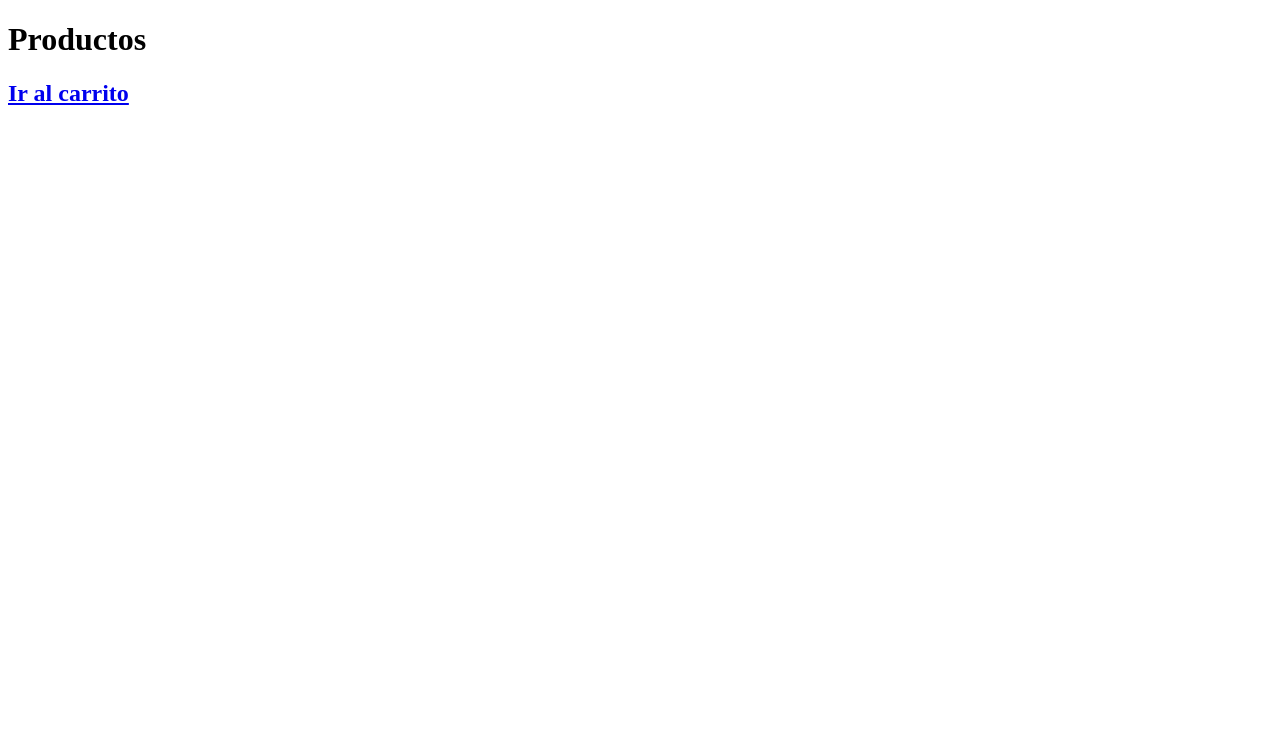
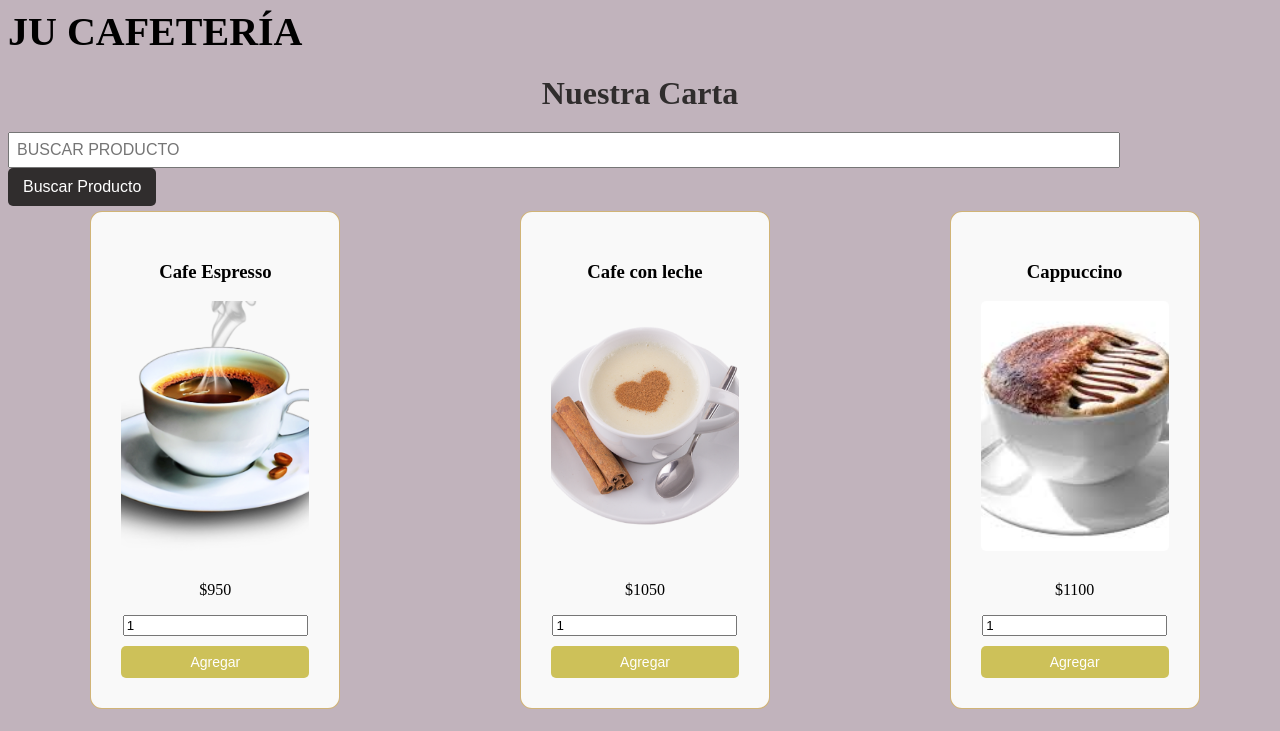
Before and after one commit to UrielSalguero/Entregable2-SalgueroUriel, a plain HTML site: page index.html in a window 1280 px wide. Shown: the top 731 px of the page. Drawn offline with Linux system fonts and the light colour scheme.

Commit message:
terminado

```diff
--- /dev/null
+++ b/css/style.css
@@ -0,0 +1,99 @@
+body{
+    background-color: #aa97a4b9;
+}
+
+h1{
+    font-size: 2.5em;
+    margin: 0;
+}
+
+h2{
+    font-size: 2em;
+    color: #302d2d;
+    margin: 20px 0;
+    text-align: center;
+}
+
+#busqueda-container {
+    display: flex;
+    justify-content: center;
+    align-items: center;
+    width: 100%;
+    margin: 50px auto;
+    text-align: center;
+}
+
+#busqueda{
+    padding: 7px;
+    font-size: 1em;
+    width: 88%;
+    margin-right: 10px;
+    box-sizing: border-box;
+    display: inline-block;
+}
+
+
+#buscar-producto{
+    padding: 10px 15px;
+    font-size: 1em;
+    background-color: #302d2d;
+    color: white;
+    border: none;
+    cursor: pointer;
+    display: inline-block;
+    text-align: center;
+    border-radius: 5px;
+}
+
+#buscar-producto:hover{
+    background-color: #b4d14d;
+}
+
+#contenedor-productos{
+    display: grid;
+    grid-template-columns: repeat(3, 1fr);
+    gap: 25px;
+    justify-items: center;
+    padding: 5px;
+    margin: 0;
+    width: 100%;
+}
+
+#contenedor-productos div{
+    width: 100%;
+    max-width: 250px;
+    height: auto;
+    border: 1px solid #af7b0a8a;
+    padding: 30px;
+    text-align: center;
+    border-radius: 12px;
+    background-color: #f9f9f9;
+    box-sizing: border-box;
+    margin: 0;
+}
+
+#contenedor-productos img{
+    width: 100%;
+    height: 250px;
+    object-fit: cover;
+    border-radius: 5px;
+    margin-bottom: 10px;
+}
+
+.productoAgregar{
+    background-color: #bdad1eb9;
+    color: white;
+    border: none;
+    padding: 8px 12px;
+    border-radius: 5px;
+    cursor: pointer;
+    transition: background-color 0.3s;
+    margin-top: 10px;
+    display: inline-block;
+    font-size: 14px;
+    width: 100%;
+}
+
+.productoAgregar:hover{
+    background-color: #b4d14d;
+}
--- a/index.html
+++ b/index.html
@@ -5,13 +5,16 @@
     <meta name="viewport" content="width=device-width, initial-scale=1.0">
     <!--JS-->
     <script defer src="./main.js"></script>
-    <title>Document</title>
+    <!--CSS-->
+    <link rel="stylesheet" href="./css/style.css">
+    <title>cafetería ju</title>
 </head>
 <body>
-    <h1>Productos</h1>
 
-    <section id="products-container">
+    <h1>JU CAFETERÍA</h1>
 
+    <h2>Nuestra Carta</h2>
+    <section id="contenedor-productos">
 
     </section>
 
--- a/main.js
+++ b/main.js
@@ -1,19 +1,84 @@
 const productos = [
-    {
-        id: 1, nombre: "Café Espresso", precio: 950, descripcion: "Café intenso y aromático, preparado con granos de calidad. Ideal para un impulso rápido."},
+    { id: 1, nombre: "Cafe Espresso", precio: 950, descripcion: "Café intenso y aromático, preparado con granos de calidad. Ideal para un impulso rápido.", imagen: "./img/cafeespresso.png" },
+    { id: 2, nombre: "Cafe con leche", precio: 1050, descripcion: "Un clásico irresistible, mezcla de café premium y leche espumada.", imagen: "./img/cafeleche.png" },
+    { id: 3, nombre: "Cappuccino", precio: 1100, descripcion: "Un delicioso cappuccino elaborado con un espresso de alta calidad, leche vaporizada y una generosa capa de espuma de leche. Aromatizado con un toque de canela o chocolate en polvo.", imagen: "./img/capu.png" },
+    { id: 4, nombre: "Latte de Caramelo Cremoso", precio: 1250, descripcion: "Doble shot de espresso con leche cremosa. Perfecta armonía para el gusto exigente.", imagen: "./img/latte.png" },
+    { id: 5, nombre: "Flat White Premium", precio: 1250, descripcion: "Café suave con un toque dulce de caramelo y leche espumosa que acaricia el paladar.", imagen: "./img/white.png" },
+    { id: 6, nombre: "Mocha de Chocolate Amargo", precio: 1350, descripcion: "Café y cacao oscuro se unen en una bebida indulgente y sofisticada.", imagen: "./img/moca.png" },
+    { id: 7, nombre: "Affogato de Vainilla", precio: 1375, descripcion: "Helado de vainilla sumergido en espresso caliente, un postre y café en uno.", imagen: "./img/afogato.png" },
+    { id: 8, nombre: "Cold Brew Exótico", precio: 1280, descripcion: "Café frío, infusionado lentamente para un sabor refrescante y único.", imagen: "./img/cold.png" }
+];
 
-    {
-        id: 2, nombre: "Café con leche", precio: 1050, descripcion: "Un clásico irresistible, mezcla de café premium y leche espumada."},
-    {
-        id: 3, nombre: "Cappuccino", precio: 1100, descripcion: "Un delicioso cappuccino elaborado con un espresso de alta calidad, leche vaporizada y una generosa capa de espuma de leche. Aromatizado con un toque de canela o chocolate en polvo."},
-    {
-        id: 4, nombre: "Latte de Caramelo Cremoso", precio: 1250, descripcion: "Doble shot de espresso con leche cremosa. Perfecta armonía para el gusto exigente."},
-    {
-        id: 5, nombre: "Flat White Premium ", precio: 1250, descripcion: "Café suave con un toque dulce de caramelo y leche espumosa que acaricia el paladar."},
-    {
-        id: 6, nombre: "Mocha de Chocolate Amargo", precio: 1350, descripcion: "Café y cacao oscuro se unen en una bebida indulgente y sofisticada."},
-    {
-        id: 7, nombre: "Affogato de Vainilla ", precio: 1375, descripcion: "Helado de vainilla sumergido en espresso caliente, un postre y café en uno."},
-    {
-        id: 8, nombre: "Cold Brew Exótico", precio: 1280, descripcion: "Café frío, infusionado lentamente para un sabor refrescante y único."},
-]
+let carritoproductos = JSON.parse(localStorage.getItem("carritoproductos"))
+const contenedorproductos = document.getElementById("contenedor-productos")
+
+
+const busqueda = document.createElement("input")
+busqueda.type = "text"
+busqueda.id = "busqueda"
+busqueda.placeholder = "BUSCAR PRODUCTO"
+document.body.insertBefore(busqueda, contenedorproductos)
+
+const buscarProducto = document.createElement("button")
+buscarProducto.id = "buscar-producto"
+buscarProducto.textContent = "Buscar Producto"
+document.body.insertBefore(buscarProducto, contenedorproductos)
+
+
+function renderProductos(p) {
+    contenedorproductos.innerHTML = ''
+    if (p.length === 0) {
+        contenedorproductos.innerHTML = "<p>No se encontró su producto. Algunas sugerencias:</p>"
+        productos.forEach(producto => {
+            const card = document.createElement("div")
+            card.innerHTML = `<h3>${producto.nombre}</h3>
+                              <img src="${producto.imagen}" alt="${producto.nombre}" />
+                              <p>$${producto.precio}</p>
+                              <input type="number" min="1" value="1" class="cantidad" id="cantidad-${producto.id}">
+                              <button class="productoAgregar" id="${producto.id}">Agregar</button>`
+            contenedorproductos.appendChild(card)
+        });
+    } else {
+        p.forEach(producto => {
+            const card = document.createElement("div");
+            card.innerHTML = `<h3>${producto.nombre}</h3>
+                              <img src="${producto.imagen}" alt="${producto.nombre}" />
+                              <p>$${producto.precio}</p>
+                              <input type="number" min="1" value="1" class="cantidad" id="cantidad-${producto.id}">
+                              <button class="productoAgregar" id="${producto.id}">Agregar</button>`
+            contenedorproductos.appendChild(card);
+        });
+        addToCartButton()
+    }
+}
+
+
+function buscarProduct() {
+    const busc = busqueda.value.toLowerCase();
+    const filtroproducto = productos.filter(producto => producto.nombre.toLowerCase().includes(busc))
+    renderProductos(filtroproducto)
+}
+
+buscarProducto.addEventListener("click", buscarProduct)
+
+
+function addToCartButton() {
+    const addboton = document.querySelectorAll(".productoAgregar")
+    addboton.forEach(button => {
+        button.onclick = (e) => {
+            const productId = parseInt(e.currentTarget.id);
+            const cantidadInput = document.getElementById(`cantidad-${productId}`)
+            const cantidad = parseInt(cantidadInput.value);
+            const selectedproduct = productos.find(producto => producto.id === productId)
+            const productoencarrito = carritoproductos.find(item => item.id === productId)
+            if (productoencarrito) {
+                productoencarrito.cantidad += cantidad
+            } else {
+                selectedproduct.cantidad = cantidad
+                carritoproductos.push(selectedproduct)
+            }
+            localStorage.setItem("carritoproductos", JSON.stringify(carritoproductos))
+        }
+    })
+}
+renderProductos(productos)
```
Also changed, not shown: js/carrito.js (+41 -0 lines), pages/carrito.html (+6 -1 lines), img/afogato.png (added), img/cafeespresso.png (added), img/cafeleche.png (added), img/cafeleche2.PNG (added), img/capu.png (added), img/cold.png (added), img/descarga.jfif (added), img/latte.png (added), img/moca.png (added), img/white.png (added).
